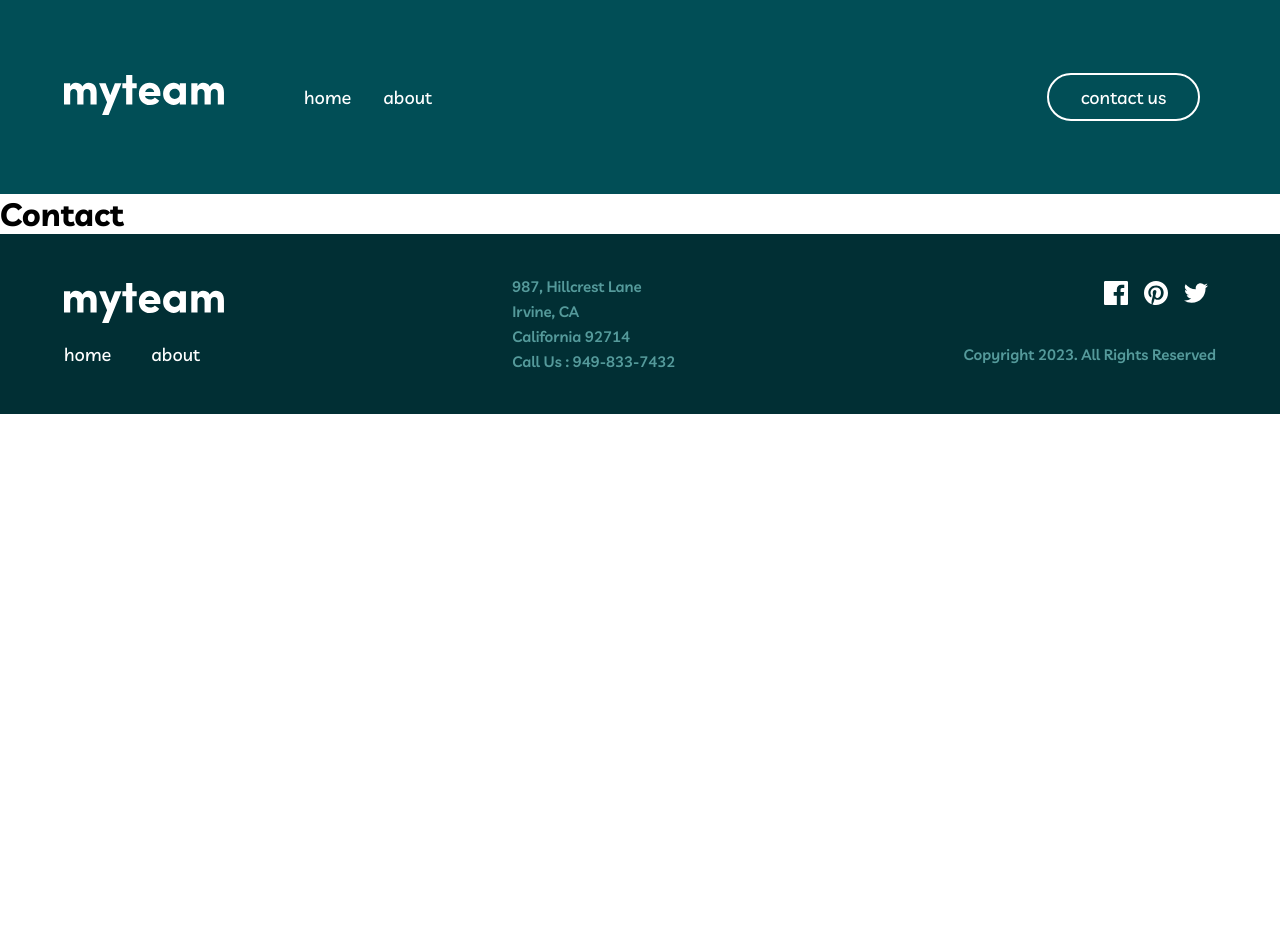
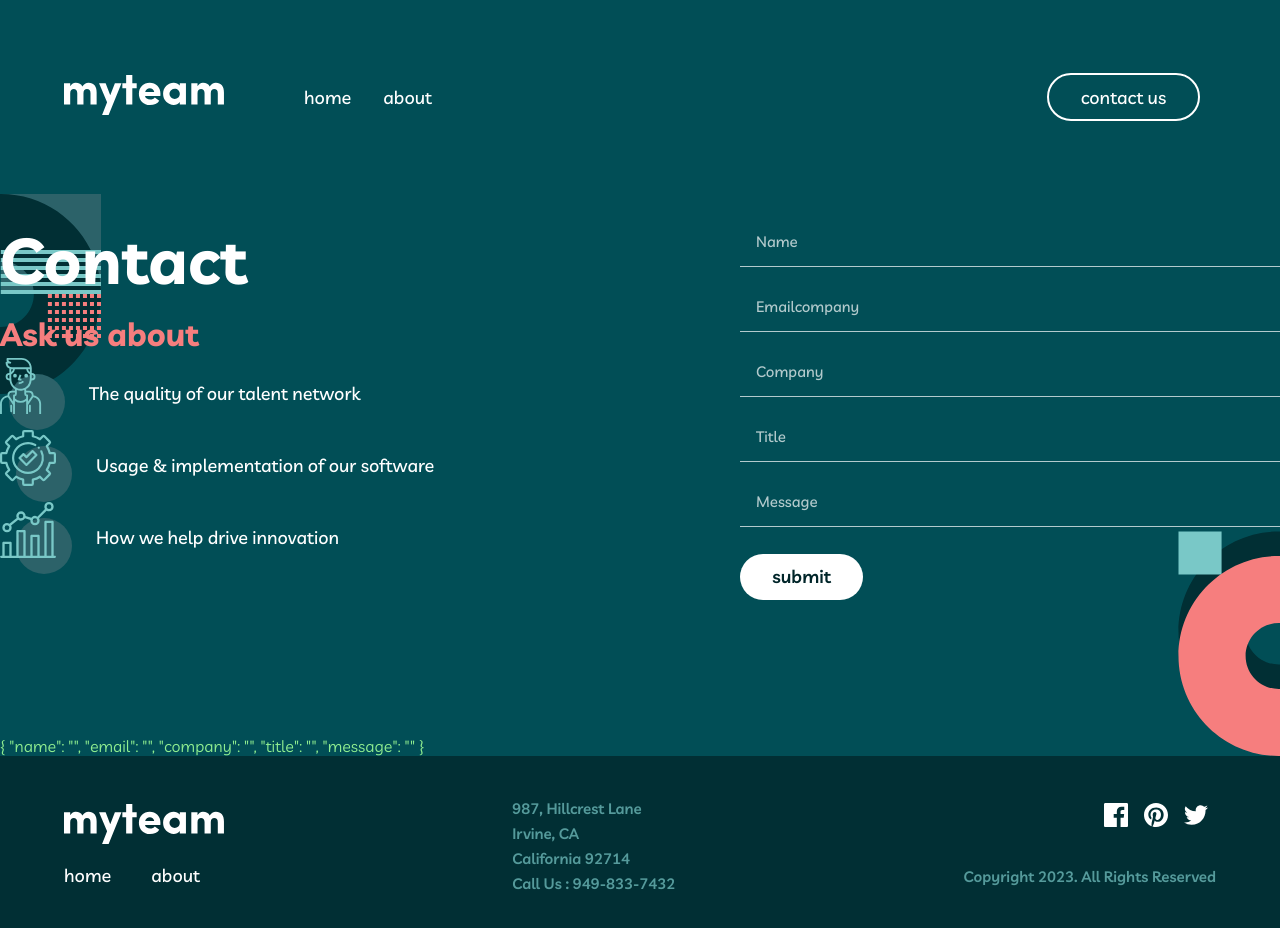
Before and after one commit to EdouardHrgt/my-team, a Vue app: page /contact in a window 1280 px wide. Shown: the top 928 px of the page. Before the commit the page ends 800 px from the top, so only its background shows below. Built offline with nearby package versions, Linux system fonts and the light colour scheme.

Commit message:
WIP contact page

```diff
--- a/src/App.vue
+++ b/src/App.vue
@@ -19,6 +19,7 @@
   --clr-light-coral: #f67e7e;
   --clr-red: #ff6f5b;
   --clr-white: #ffffff;
+  --clr-transp-white: hsla(0,100%,100%,0.7);
   --clr-trans-black: hsla(0, 100%, 0%, 0.5);
 
   /* FONTS */
--- a/src/views/ContactView.vue
+++ b/src/views/ContactView.vue
@@ -1,8 +1,79 @@
 <template>
-  <div class="contact">
-    <NavBar />
-    <h1>Contact</h1>
-        <FooterBar />
+  <div>
+    <div class="contact-page">
+      <NavBar />
+      <section class="contact-wrapper">
+        <div class="contact">
+          <div class="contact-infos">
+            <h1>Contact</h1>
+            <h2>Ask us about</h2>
+            <ul>
+              <li v-for="el in list" :key="el.index">
+                <img :src="el.icon" :alt="'icon of ' + el.alt" />
+                <p class="list-txt">{{ el.txt }}</p>
+              </li>
+            </ul>
+          </div>
+          <div class="contact-form">
+            <form @submit.prevent="sendForm($event)" novalidate>
+              <!-- Name input -->
+              <div class="form-group">
+                <label for="name" hidden>Name:</label>
+                <input type="text" name="name" id="name" placeholder="Name" v-model="myForm.name" />
+              </div>
+              <!-- Email input -->
+              <div class="form-group">
+                <label for="email" hidden>Email:</label>
+                <input
+                  type="email"
+                  name="email"
+                  id="email"
+                  placeholder="Emailcompany"
+                  v-model="myForm.email"
+                />
+              </div>
+              <!-- Company input -->
+              <div class="form-group">
+                <label for="company" hidden>Company:</label>
+                <input
+                  type="text"
+                  name="company"
+                  id="company"
+                  placeholder="Company"
+                  v-model="myForm.company"
+                />
+              </div>
+              <!-- Title input -->
+              <div class="form-group">
+                <label for="title" hidden>Title:</label>
+                <input
+                  type="text"
+                  name="title"
+                  id="title"
+                  placeholder="Title"
+                  v-model="myForm.title"
+                />
+              </div>
+              <!-- message input -->
+              <div class="form-group">
+                <label for="message" hidden>Message:</label>
+                <input
+                  type="text"
+                  name="message"
+                  id="message"
+                  placeholder="Message"
+                  v-model="myForm.message"
+                />
+              </div>
+              <!-- Submit form button -->
+              <input type="submit" value="submit" class="submit-btn" />
+            </form>
+          </div>
+        </div>
+        <p class="tempo">{{ myForm }}</p>
+      </section>
+      <FooterBar />
+    </div>
   </div>
 </template>
 
@@ -14,5 +85,131 @@ export default {
     NavBar,
     FooterBar,
   },
+  data() {
+    return {
+      myForm: {
+        name: '',
+        email: '',
+        company: '',
+        title: '',
+        message: '',
+      },
+      list: [
+        {
+          index: 0,
+          icon: require('../assets/icon-person.svg'),
+          txt: 'The quality of our talent network',
+          alt: 'a worker',
+        },
+        {
+          index: 1,
+          icon: require('../assets/icon-cog.svg'),
+          txt: 'Usage & implementation of our software',
+          alt: 'a cog',
+        },
+        {
+          index: 2,
+          icon: require('../assets/icon-chart.svg'),
+          txt: 'How we help drive innovation',
+          alt: 'a chart',
+        },
+      ],
+    };
+  },
+  methods: {
+    sendForm(event) {
+      console.info(event);
+    },
+  },
 };
 </script>
+
+<style scoped>
+.tempo {
+  color: lightgreen;
+}
+.contact-page {
+  min-height: 100vh;
+  background-color: rgb(253, 228, 71);
+}
+.contact-wrapper {
+  background-color: var(--clr-midnight-green);
+  background-image: url('../assets/bg-pattern-about-2-contact-1.svg'),
+    url('../assets/bg-pattern-contact-2.svg');
+  background-repeat: no-repeat;
+  background-position-x: -6.2rem, calc(100% + 6.2rem);
+  background-position-y: 0, bottom;
+}
+
+.contact {
+  max-width: var(--max-width);
+  margin: auto;
+  display: flex;
+  justify-content: space-between;
+  padding: 1rem 0 8rem 0;
+}
+
+h1 {
+  font-size: var(--h1-small-size);
+  line-height: 6.25rem;
+  color: var(--clr-white);
+}
+
+h2 {
+  font-size: 2rem;
+  line-height: 3rem;
+  color: var(--clr-light-coral);
+}
+
+li p {
+  color: var(--clr-white);
+  font-size: var(--body-1-size);
+  line-height: var(--body-1-line);
+  font-weight: 500;
+}
+
+li {
+  display: flex;
+  align-items: center;
+  gap: 1.5rem;
+}
+
+/* THE FORM */
+form {
+  width: 540px;
+}
+
+input {
+  background: transparent;
+  border: none;
+  border-bottom: 1px solid var(--clr-transp-white);
+  padding: 1rem 0 1rem 1rem;
+  margin: 0.5rem 0;
+  width: 100%;
+}
+
+input[type='submit'] {
+  width: unset;
+  border: none;
+  color: var(--clr-dark-green);
+  font-weight: 600;
+  font-size: var(--body-1-size);
+  background-color: var(--clr-white);
+  padding: 0.7rem 2.01rem;
+  border-radius: 50px;
+  cursor: pointer;
+  transition: 0.3s ease-in-out;
+  margin-top: 1.2rem;
+}
+
+input[type='submit']:hover {
+  background-color: var(--clr-rapture-blue);
+}
+
+input::placeholder {
+  color: var(--clr-transp-white);
+  font-size: var(--body-2-size);
+  line-height: var(--body-2-line);
+  font-weight: 500;
+}
+</style>
```
